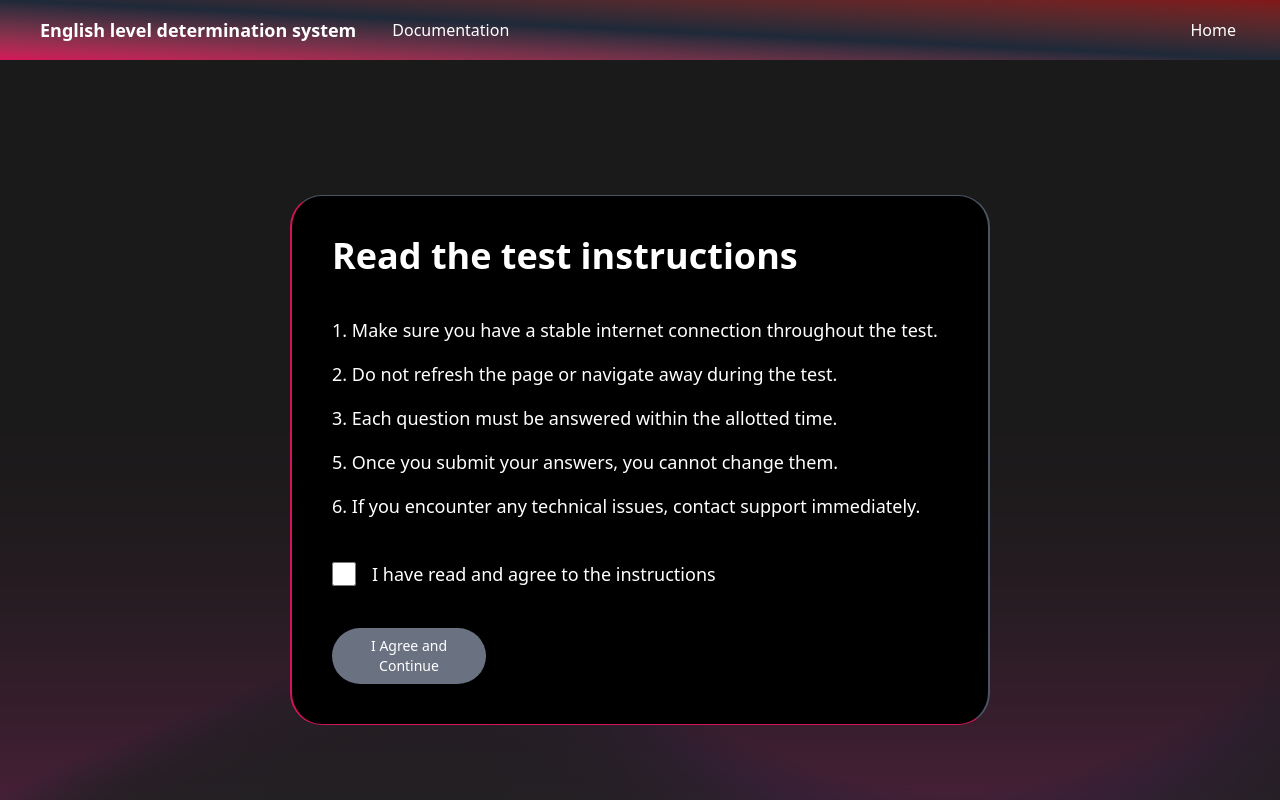
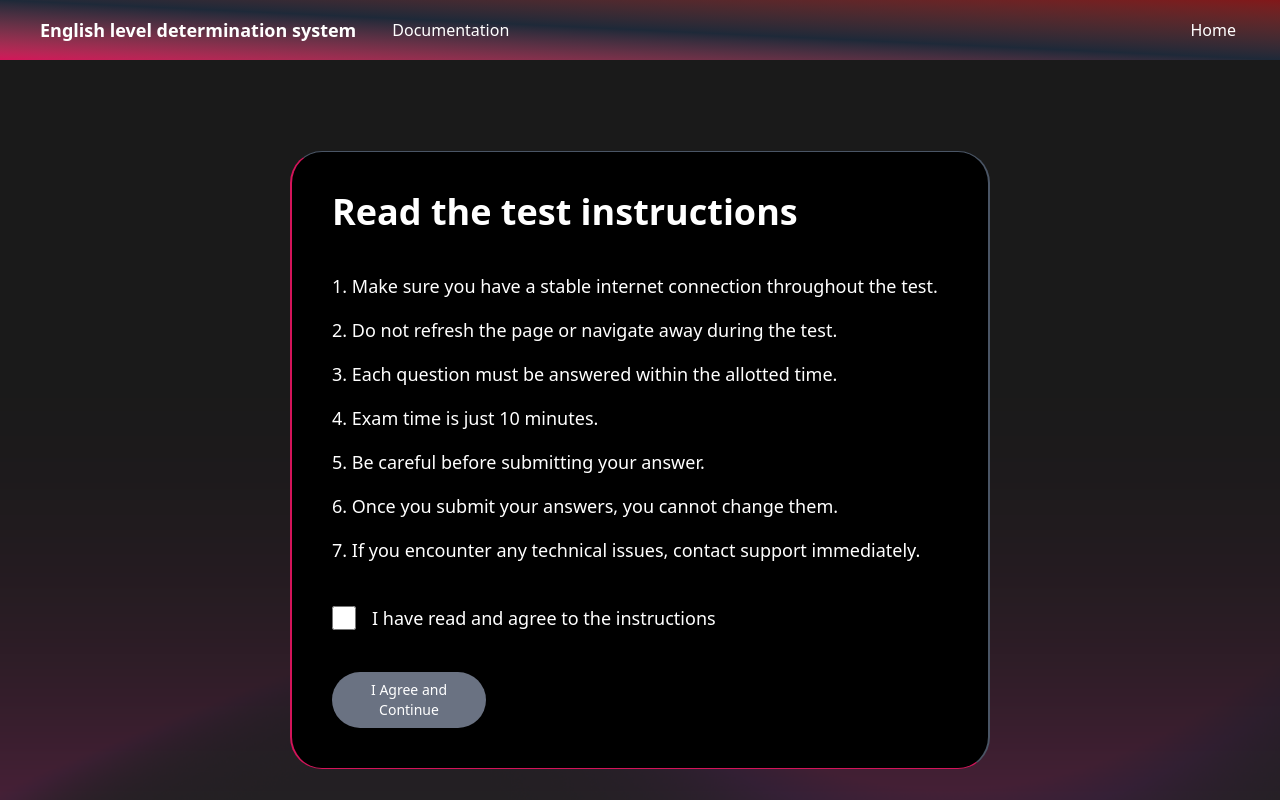
Before and after one commit to whoami-musab/Graduation-Project-Batch5, a Next.js app: page /dashboard/exams/instructions in a window 1280 px wide. Shown: the top 800 px of the page. Built offline with nearby package versions, Linux system fonts and the light colour scheme.

Commit message:
Instruction page

```diff
--- a/src/app/dashboard/exams/instructions/page.jsx
+++ b/src/app/dashboard/exams/instructions/page.jsx
@@ -27,9 +27,10 @@ function ExamInstructions() {
                     <p>1. Make sure you have a stable internet connection throughout the test.</p>
                     <p>2. Do not refresh the page or navigate away during the test.</p>
                     <p>3. Each question must be answered within the allotted time.</p>
-                    {/* <p>4. .</p> */}
-                    <p>5. Once you submit your answers, you cannot change them.</p>
-                    <p>6. If you encounter any technical issues, contact support immediately.</p>
+                    <p>4. Exam time is just 10 minutes.</p>
+                    <p>5. Be careful before submitting your answer.</p>
+                    <p>6. Once you submit your answers, you cannot change them.</p>
+                    <p>7. If you encounter any technical issues, contact support immediately.</p>
                 </div>
                 <div className='flex items-center gap-4'>
                     <input
```
